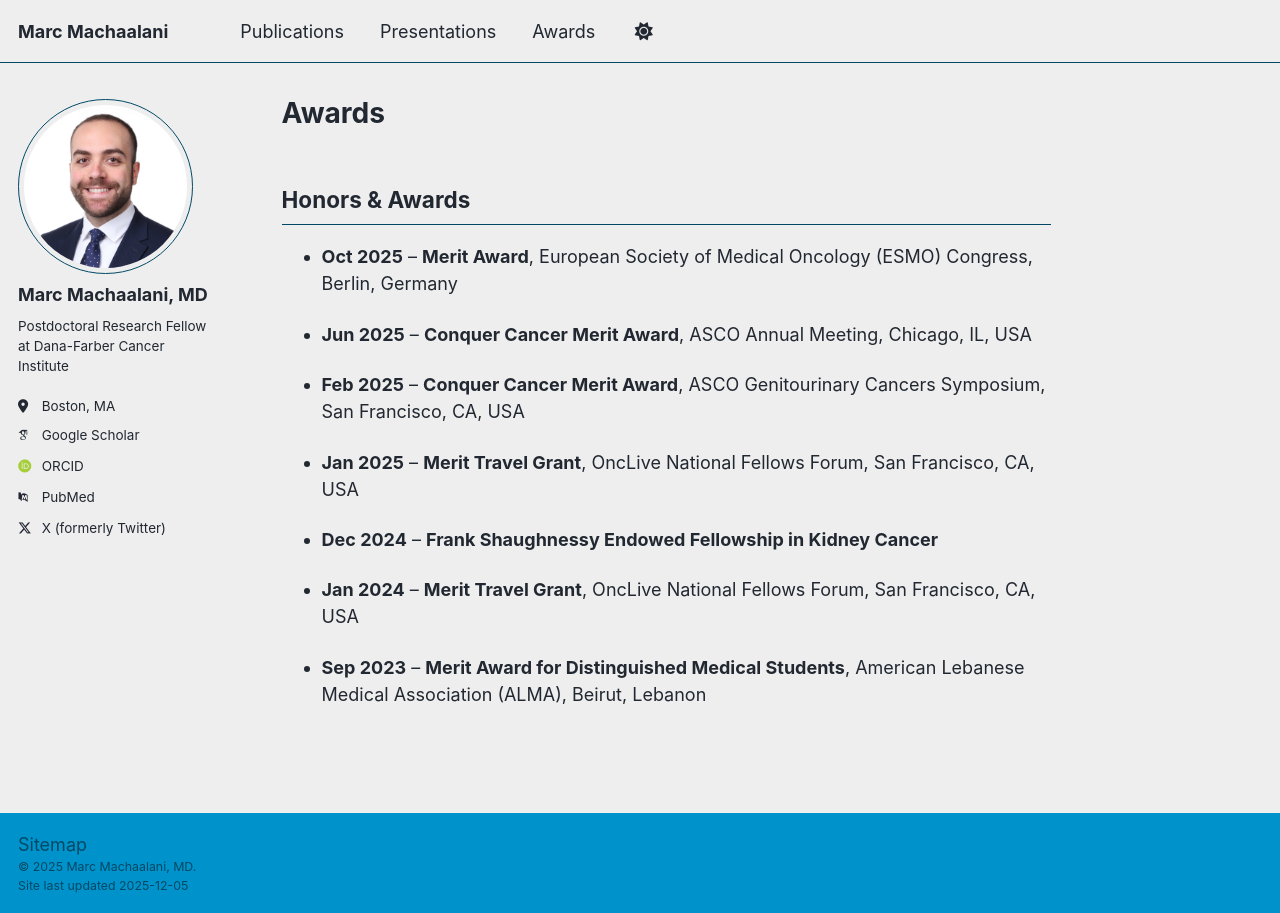
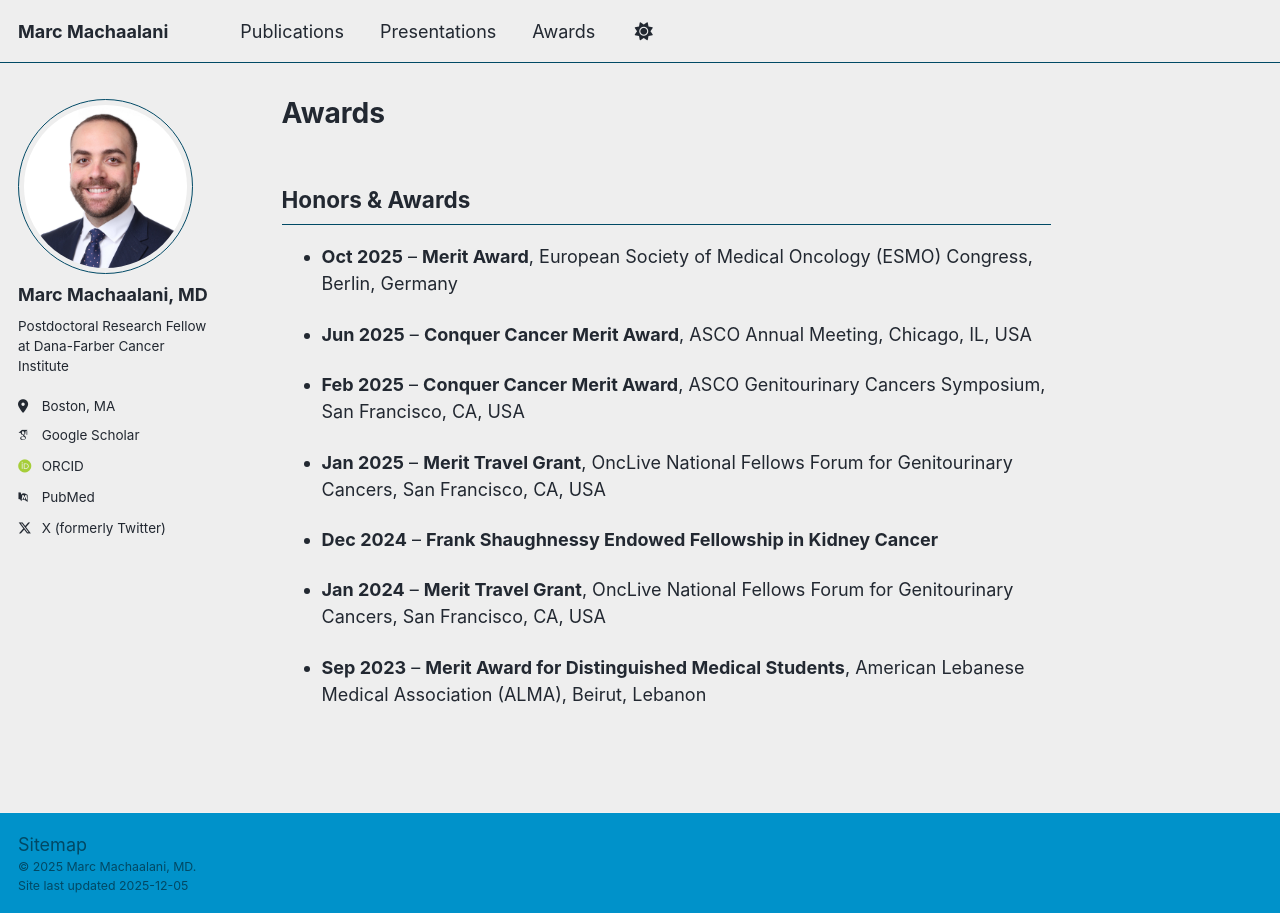
Before and after one commit to MarcMachaalani/marcmachaalani.github.io, a Jekyll site: the page built from _pages/awards.md, in a window 1280 px wide. Built offline with Jekyll 4.4.1, drawn with Linux system fonts in a browser that asks for light colours; some web fonts are replaced; a script bundle is joined from its source files by our own code; library files that are not in the unit come from our copies.

Commit message:
Update awards.md

```diff
--- a/_pages/awards.md
+++ b/_pages/awards.md
@@ -12,10 +12,10 @@ layout: single
 
 - **Feb 2025** – **Conquer Cancer Merit Award**, ASCO Genitourinary Cancers Symposium, San Francisco, CA, USA
 
-- **Jan 2025** – **Merit Travel Grant**, OncLive National Fellows Forum, San Francisco, CA, USA
+- **Jan 2025** – **Merit Travel Grant**, OncLive National Fellows Forum for Genitourinary Cancers, San Francisco, CA, USA
 
 - **Dec 2024** – **Frank Shaughnessy Endowed Fellowship in Kidney Cancer**
 
-- **Jan 2024** – **Merit Travel Grant**, OncLive National Fellows Forum, San Francisco, CA, USA
+- **Jan 2024** – **Merit Travel Grant**, OncLive National Fellows Forum for Genitourinary Cancers, San Francisco, CA, USA
 
 - **Sep 2023** – **Merit Award for Distinguished Medical Students**, American Lebanese Medical Association (ALMA), Beirut, Lebanon
```
